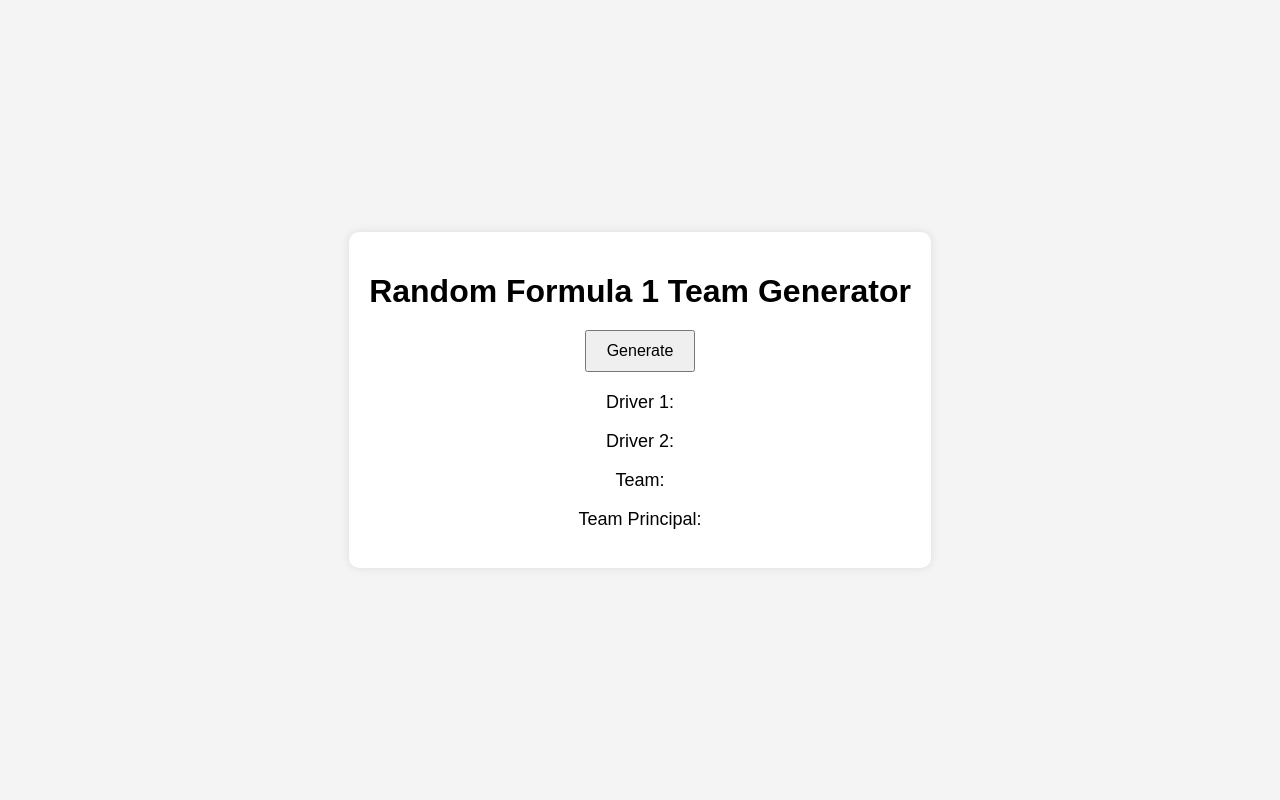
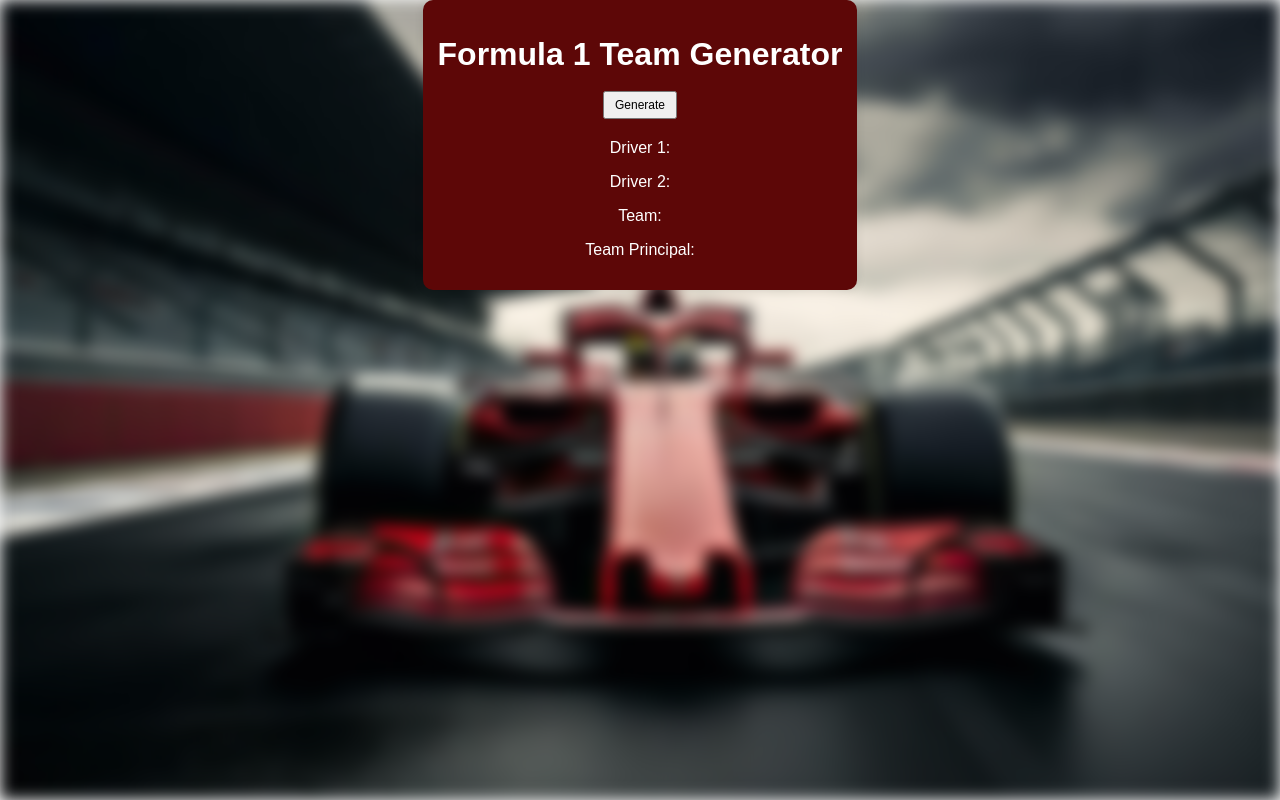
Before and after one commit to olivia-mullin/f1TeamGenerator, a plain HTML site: page index.html in a window 1280 px wide. Drawn offline with Linux system fonts and the light colour scheme.

Commit message:
Third commit with bg image.

```diff
--- a/index.html
+++ b/index.html
@@ -6,8 +6,9 @@
     <link rel="stylesheet" href="styles.css">
 </head>
 <body>
+    <div class="bg-image"></div>
     <div class="container">
-        <h1>Random Formula 1 Team Generator</h1>
+        <h1>Formula 1 Team Generator</h1>
         <button id="generateButton">Generate</button>
         <div id="message">
             <p>Driver 1: <span id="driver1"></span></p>
--- a/message_generator.js
+++ b/message_generator.js
@@ -1,27 +1,4 @@
-const drivers1 = [
-    "Lewis Hamilton",
-    "Max Verstappen",
-    "Charles Leclerc",
-    "Fernando Alonso",
-    "Nico Hulkenber",
-    "Kevin Magnussen",
-    "Esteban Ocon",
-    "Pierre Gasly",
-    "Logan Sargeant",
-    "Alex Albon",
-    "Carlos Sainz",
-    "George Russell",
-    "Yuki Tsunoda",
-    "Daniel Ricciardo",
-    "Zhou Guanyu",
-    "Valterri Bottas",
-    "Sergio Perez",
-    "Lance Stroll",
-    "Lando Norris",
-    "Oscar Piastri"
-];
-
-const drivers2 = [
+const drivers = [
     "Lewis Hamilton",
     "Max Verstappen",
     "Charles Leclerc",
@@ -76,8 +53,8 @@
 }
 
 document.getElementById('generateButton').addEventListener('click', () => {
-    const driver1 = getRandomElement(drivers1);
-    const driver2 = getRandomElement(drivers2);
+    const driver1 = getRandomElement(drivers);
+    const driver2 = getRandomElement(drivers.filter(driver => driver !== driver1));
     const team = getRandomElement(teams);
     const principal = getRandomElement(principals);
 
--- a/styles.css
+++ b/styles.css
@@ -2,31 +2,47 @@
     font-family: Arial, sans-serif;
     display: flex;
     justify-content: center;
-    align-items: center;
+    align-items: first baseline;
     height: 100vh;
     margin: 0;
-    background-color: #f4f4f4;
+    color: white;
+}
+
+.bg-image {
+    position: absolute;
+    top: 0;
+    left: 0;
+    width: 100%;
+    height: 100%;
+    background-image: url("3d-rendering-of-a-formula-1-race-car-on-the-track-ferrari-f1-on-the-track-sport-car-racing-formula-one-in-race-track-ai-generated-free-photo.jpg");
+    background-position: center;
+    background-repeat: no-repeat;
+    background-size: cover;
+    filter: blur(8px);
+    z-index: -1;
 }
 
 .container {
     text-align: center;
-    background: white;
-    padding: 20px;
+    background: rgb(93, 7, 7);
+    padding: 15px;
     border-radius: 10px;
     box-shadow: 0 0 10px rgba(0, 0, 0, 0.1);
 }
 
 h1 {
-    margin-bottom: 20px;
+    margin-bottom: 18px;
+    color: white;
 }
 
 button {
-    padding: 10px 20px;
-    font-size: 16px;
+    padding: 5px 10px;
+    font-size: 12px;
     cursor: pointer;
 }
 
 #message {
     margin-top: 20px;
-    font-size: 18px;
+    font-size: 16px;
+    color: white;
 }
```
Also changed, not shown: 3d-rendering-of-a-formula-1-race-car-on-the-track-ferrari-f1-on-the-track-sport-car-racing-formula-one-in-race-track-ai-generated-free-photo.jpg (added), 1 other file.
